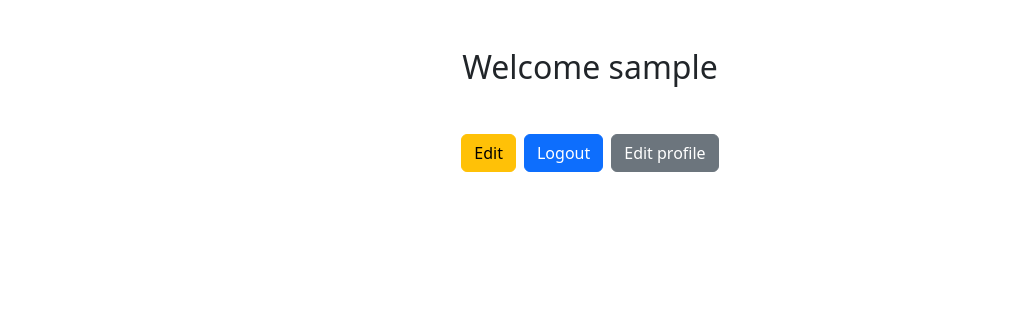
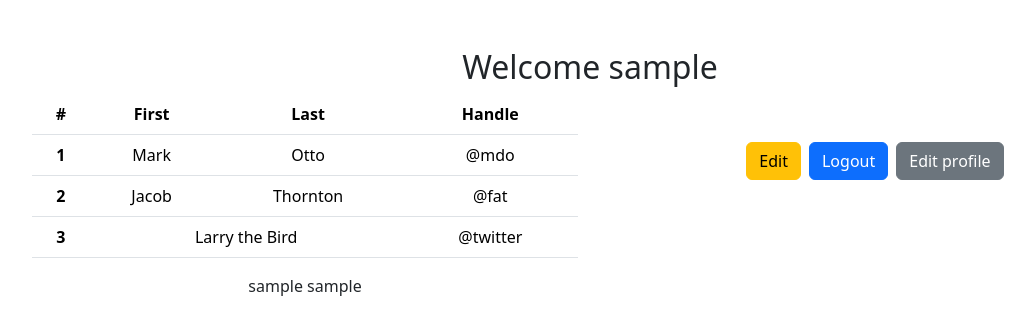
Before and after one commit to noumanrafi0/django-app-project, a Django app: page /task1/ in a window 1280 px wide. Shown: the top 335 px of the page, without its empty margins (50-1085 px from the left). Run offline with Django 4.2, Linux system fonts and the light colour scheme; the visitor is signed in with stand-in values (Sample User, id 1).

Commit message:
temp. frontend

```diff
--- a/templates/task1/home.html
+++ b/templates/task1/home.html
@@ -1,20 +1,74 @@
-{% extends "base.html" %}
-{% block title %}home{% endblock %}
-{% block body %}
-     <h2 class="mt-5" style="text-align: center;">Welcome {{ request.user.username }}</h2>
-     {% if messages %}
-          {% for message in messages %}<div class="alert alert-success">{{ message }}</div>{% endfor %}
-     {% endif %}
+{% extends "base.html" %} {% block title %}home{% endblock %} {% block body %}
+{% if messages %} {% for message in messages %}
+<div class="alert alert-success">{{ message }}</div>
+{% endfor %} {% endif %}
+
+<div class="container text-center">
+  <div class="row">
+    <h2 class="mt-5" style="text-align: center">
+      Welcome {{ request.user.username }}
+    </h2>
+  </div>
+  <div class="row">
+    <div class="col">
+      <table class="table">
+        <thead>
+          <tr>
+            <th scope="col">#</th>
+            <th scope="col">First</th>
+            <th scope="col">Last</th>
+            <th scope="col">Handle</th>
+          </tr>
+        </thead>
+        <tbody>
+          <tr>
+            <th scope="row">1</th>
+            <td>Mark</td>
+            <td>Otto</td>
+            <td>@mdo</td>
+          </tr>
+          <tr>
+            <th scope="row">2</th>
+            <td>Jacob</td>
+            <td>Thornton</td>
+            <td>@fat</td>
+          </tr>
+          <tr>
+            <th scope="row">3</th>
+            <td colspan="2">Larry the Bird</td>
+            <td>@twitter</td>
+          </tr>
+        </tbody>
+      </table>
+      {{ request.user.username }} {{ request.user.username }}
+    </div>
+    <div class="col">
       <div class="d-flex align-items-center justify-content-center mt-5">
-          <div class="btn btn-warning mx-1"
+        <div
+          class="btn btn-warning mx-1"
           type="submit"
-               onclick="location.href='{% url 'edit' %}'">Edit</div>
-          <div class="btn btn-primary mx-1"
+          onclick="location.href='{% url 'edit' %}'"
+        >
+          Edit
+        </div>
+        <div
+          class="btn btn-primary mx-1"
           type="submit"
-               onclick="location.href='{% url 'logout' %}'">Logout</div>
-          <div class="btn btn-secondary mx-1"
+          onclick="location.href='{% url 'logout' %}'"
+        >
+          Logout
+        </div>
+        <div
+          class="btn btn-secondary mx-1"
           type="submit"
-               onclick="location.href='{% url 'profile' %}'">Edit profile</div>
+          onclick="location.href='{% url 'profile' %}'"
+        >
+          Edit profile
+        </div>
         <!-- <div href="{% url 'logout' %}" class="btn btn-primary mx-1">logout</div> -->
       </div>
+    </div>
+  </div>
+</div>
+
 {% endblock %}
```
Lines whose indentation alone changed are shown as unchanged.
